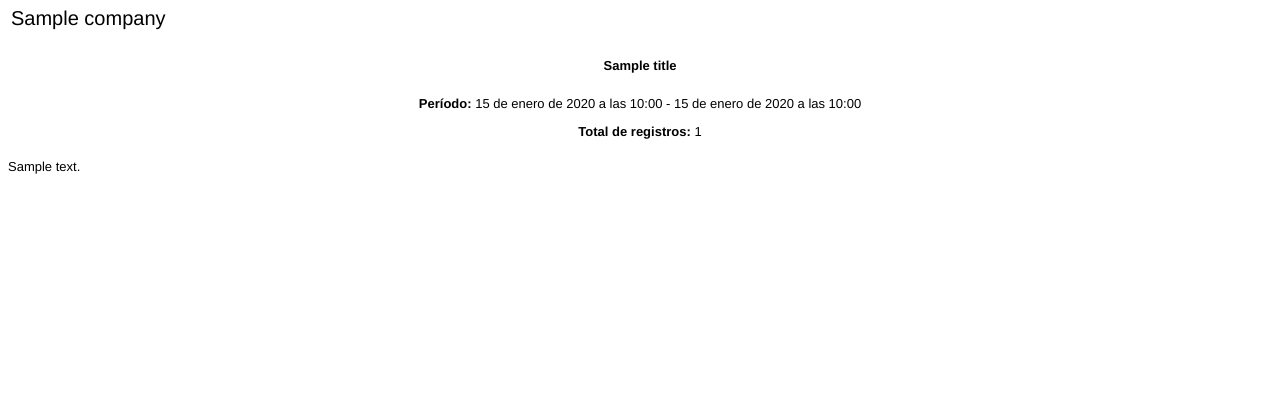
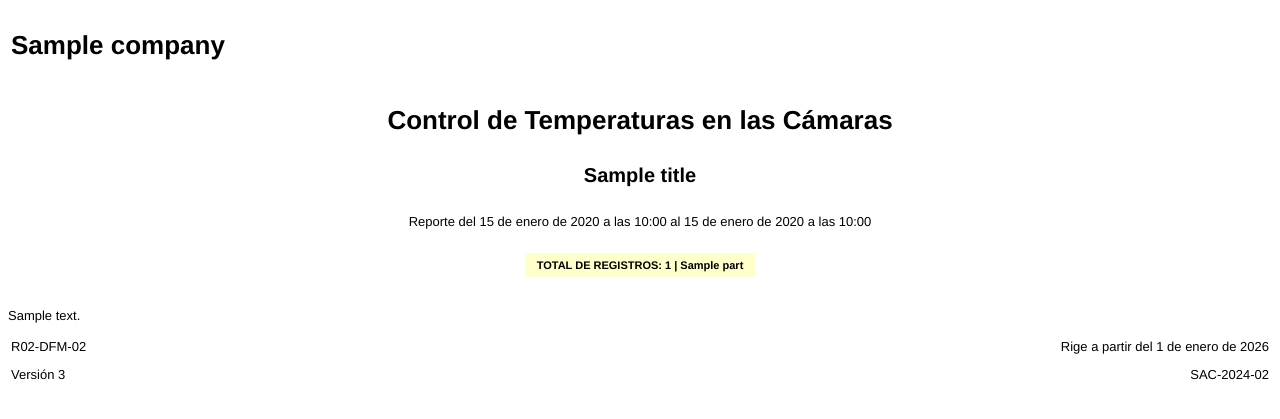
Before and after one commit to gams87/siesa-report, a Django app: template src/core/app/templates/pdf/report_generic.html in a window 1280 px wide. Shown: the top 419 px of the page. Run offline with Django 5.2, Linux system fonts and the light colour scheme; tables that the repository leaves empty hold one stand-in row (values such as "Sample post"); the template is opened without the code that fills it: values that come from a table or form of the project are taken from there, most other values are stand-ins (such as "Sample title", 1, 10 or a date in 2020).

Commit message:
Fix report

```diff
--- a/src/core/app/apps/core/admin.py
+++ b/src/core/app/apps/core/admin.py
@@ -80,7 +80,7 @@ class ColumnAdmin(admin.ModelAdmin):
 class ReportColumnInline(admin.TabularInline):
     model = ReportColumn
     extra = 1
-    fields = ["column", "order", "display_name", "is_visible"]
+    fields = ["column", "order", "display_name", "is_visible", "summary_avg", "summary_min", "summary_max"]
     ordering = ["order"]
     autocomplete_fields = ["column"]
 
@@ -121,7 +121,7 @@ class ReportAdmin(admin.ModelAdmin):
 
 @admin.register(ReportColumn)
 class ReportColumnAdmin(admin.ModelAdmin):
-    list_display = ["report", "column", "order", "display_name", "is_visible"]
+    list_display = ["report", "column", "order", "display_name", "is_visible", "summary_avg", "summary_min", "summary_max"]
     list_filter = ["is_visible", "report__table__database"]
     search_fields = ["report__name", "column__column_name", "display_name"]
     ordering = ["report", "order"]
--- a/src/core/app/apps/core/models.py
+++ b/src/core/app/apps/core/models.py
@@ -356,6 +356,9 @@ class ReportColumn(models.Model):
         verbose_name=_("Función de agregación"),
         help_text=_("Función a aplicar cuando se agrupa por intervalos"),
     )
+    summary_avg = models.BooleanField(default=False, verbose_name=_("Promedio en PDF"))
+    summary_min = models.BooleanField(default=False, verbose_name=_("Mínimo en PDF"))
+    summary_max = models.BooleanField(default=False, verbose_name=_("Máximo en PDF"))
 
     class Meta:
         verbose_name = _("Columna del reporte")
--- a/src/core/app/apps/utils/pdf_utils.py
+++ b/src/core/app/apps/utils/pdf_utils.py
@@ -68,8 +68,9 @@ class PDFUtils:
                     html.append(f'<td style="text-align: end">{value}</td>')
                 else:
                     html.append(f"<td>{dict_data[1][key][subkey]}</td>")
+            html.append("</tr>")
 
-        html.append("</tr></table>")
+        html.append("</table>")
         ctx = {"body": "".join(html)}
         ctx.update(self.context)
         self.context = ctx
--- a/src/core/app/templates/pdf/base_pdf.html
+++ b/src/core/app/templates/pdf/base_pdf.html
@@ -42,20 +42,19 @@
         }
 
         .dataframe, .dataframe td {
-            border: 1px solid #ddd;
-            padding: 5px;
+            padding: 10px 2px 10px 2px;
             text-align: left;
-            font-size: 10px;
+            font-size: 12px;
         }
 
         .dataframe th {
-            border: 1px solid #40464d;
+            border: 1px solid black;
             height: 20px;
-            color: white;
+            color: black;
             text-align: center;
-            background-color: #40464d;
             text-transform: uppercase;
             font-size: 10px;
+            padding: 10px 2px 10px 2px;
         }
 
         .dataframe tr:nth-child(even) {
@@ -93,12 +92,12 @@
         }
 
         .title {
-            font-size: 20px;
+            font-size: 26px;
             line-height: 14px;
         }
 
         .sub-title {
-            font-size: 16px;
+            font-size: 20px;
         }
 
         .clear-fix {
@@ -109,6 +108,14 @@
             text-align: end;
         }
 
+        .summary-highlight {
+            background-color: #ffffcc;
+            padding: 6px 12px;
+            font-size: 11px;
+            font-weight: bold;
+            display: inline-block;
+        }
+
     </style>
 </head>
 <body>
@@ -116,8 +123,8 @@
 <table class="table-images">
     <tbody>
         <tr>
-            <td class="title">
-                {{ company.name }}
+            <td>
+                <h1 class="title">{{ company.name }}</h1>
             </td>
             <td class="text-end">
                 {% if company.logo_base64 %}
--- a/src/core/app/templates/pdf/report_generic.html
+++ b/src/core/app/templates/pdf/report_generic.html
@@ -2,11 +2,31 @@
 
 {% block content %}
     <div style="text-align: center; margin-bottom: 20px;">
-        <h2>{{ title }}</h2>
-        <p><strong>Período:</strong> {{ start_date }} - {{ end_date }}</p>
-        <p><strong>Total de registros:</strong> {{ total_regs }}</p>
+        <h1 class="title">Control de Temperaturas en las Cámaras</h1>
+        <h2 class="sub-title">{{ title }}</h2>
+        <p>Reporte del {{ start_date }} al {{ end_date }}</p>
+        <p class="summary-highlight">
+            TOTAL DE REGISTROS: {{ total_regs }}{% for part in summary_parts %} | {{ part }}{% endfor %}
+        </p>
     </div>
 
     {{ body|safe }}
 
+    <div>
+        <table class="table-images">
+        <tbody>
+            <tr>
+                <td>
+                    <p>R02-DFM-02</p>
+                    <p>Versión 3</p>
+                </td>
+                <td class="text-end">
+                    <p>Rige a partir del 1 de enero de 2026</p>
+                    <p>SAC-2024-02</p>
+                </td>
+            </tr>
+        </tbody>
+    </table>
+    </div>
+
 {% endblock %}
```
Also changed, not shown: src/core/app/apps/core/views.py (+30 -0 lines), src/core/app/templates/partials/config_report_columns.html (+15 -0 lines), README.md, src/core/app/apps/core/migrations/0002_reportcolumn_summary_avg_reportcolumn_summary_max_and_more.py (added).
